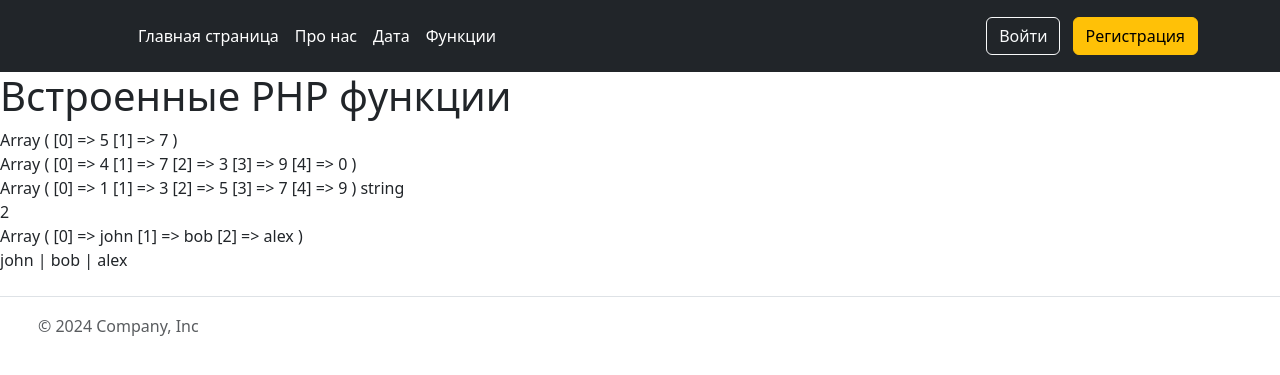
After one commit to Myhammadsaid/php-lesson2, a PHP site: page /phpfunction.php in a window 1280 px wide. The commit adds this page. Shown: the top 375 px of the page. Run offline with PHP 8.4, Linux system fonts and the light colour scheme.

Commit message:
php-functions

```diff
--- a/about.php
+++ b/about.php
@@ -1,6 +1,6 @@
 <?php
 	$title = 'Про нас';
-	require 'companents/header.php';
+	require_once 'companents/header.php';
 ?>
 <div class='container mt-2'>
 <h1>Про нас</h1>
@@ -13,5 +13,5 @@
 </form>
 </div>
 <?php
-	require 'companents/footer.php';
+	require_once 'companents/footer.php';
 ?>
--- a/companents/header.php
+++ b/companents/header.php
@@ -17,7 +17,9 @@
         <ul class="nav col-12 col-lg-auto me-lg-auto mb-2 justify-content-center mb-md-0">
           <li><a class='nav-link px-2 text-white' href="/">Главная страница</a></li>
           <li><a class='nav-link px-2 text-white' href="about.php">Про нас</a></li>
-          <li><a class='nav-link px-2 text-white' href="contact.php">Контакты</a></li>
+          <!-- <li><a class='nav-link px-2 text-white' href="contact.php">Контакты</a></li> -->
+           <li><a class='nav-link px-2 text-white' href="date.php">Дата</a></li>
+           <li><a class='nav-link px-2 text-white' href="phpfunction.php">Функции</a></li>
         </ul>
 
         <div class="text-end">
--- /dev/null
+++ b/phpfunction.php
@@ -0,0 +1,47 @@
+<?php
+$title = 'Встроенные PHP функции';
+require_once 'companents/header.php';
+?>
+<h1>Встроенные PHP функции</h1>
+<?php
+$list = [5,3,7,1,9,3];
+unset($list[1]);
+$list = array_values($list);
+sort($list);
+// rsort($list);
+// shuffle($list);
+$arr = array_slice($list, 2, 2);
+// var_dump($arr);
+print_r($arr);
+echo '<br>';
+
+$arr_1 = [4,7,3];
+$arr_2 = [9,0];
+$arr_3 = array_merge($arr_1, $arr_2);
+print_r($arr_3);
+echo '<br>';
+
+// if(in_array(7, $list) == '')
+// 	echo 'Not Found <br>';
+// else
+// 	echo 'Found <br>';
+
+print_r($list);
+
+$x = "10";
+echo gettype($x).'<br>';
+// echo is_numeric($x).'<br>';
+// echo is_integer($x).'<br>';
+// echo is_double($x).'<br>';
+// echo is_bool($x).'<br>';
+// echo is_array($x).'<br>';
+// echo is_string($x).'<br>';
+
+$str = 'Example';
+echo strpos($str, 'am').'<br>';
+
+$words = 'john,bob,alex';
+$arr_words = explode(',',$words);
+print_r($arr_words);
+echo '<br>'.implode(' | ', $arr_words);
+require_once 'companents/footer.php';
```
Also changed, not shown: date.php (added, +13 -0 lines), index.php (+4 -4 lines).
